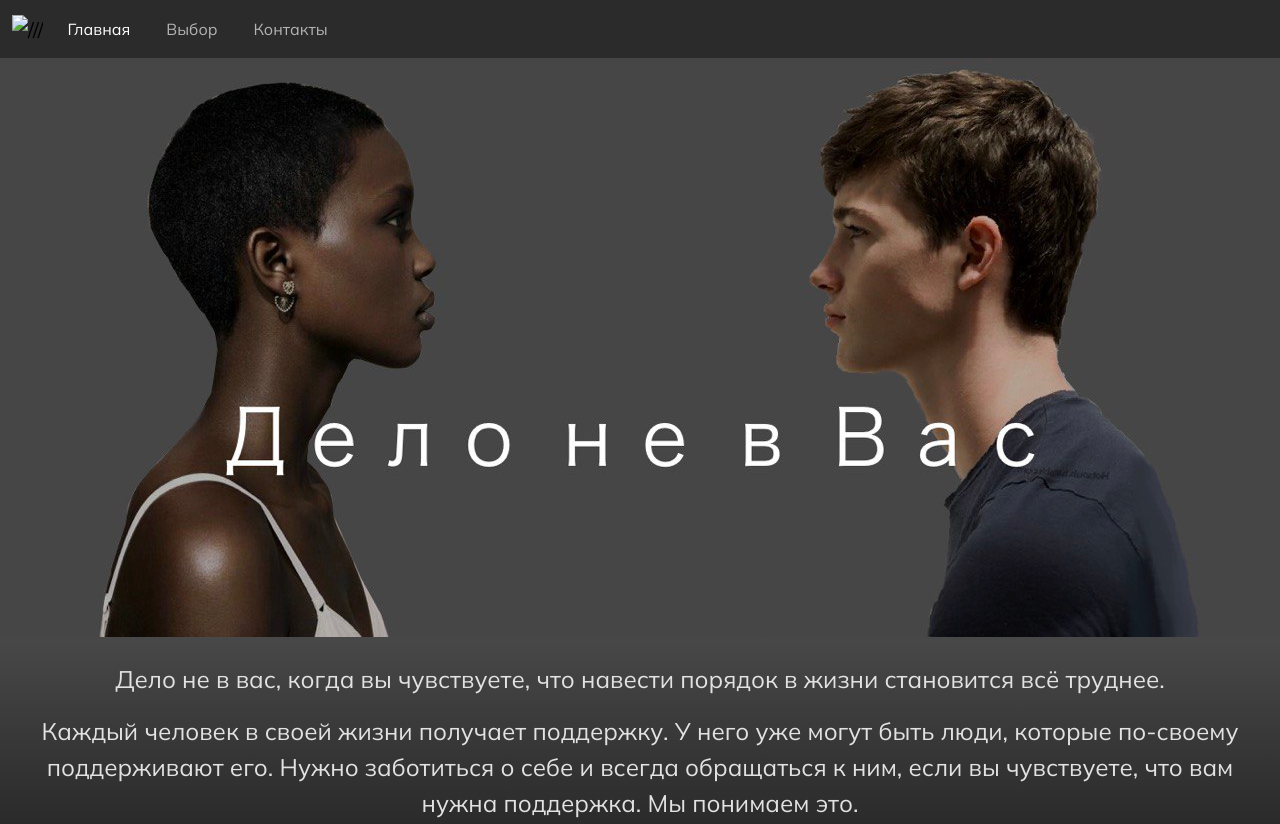
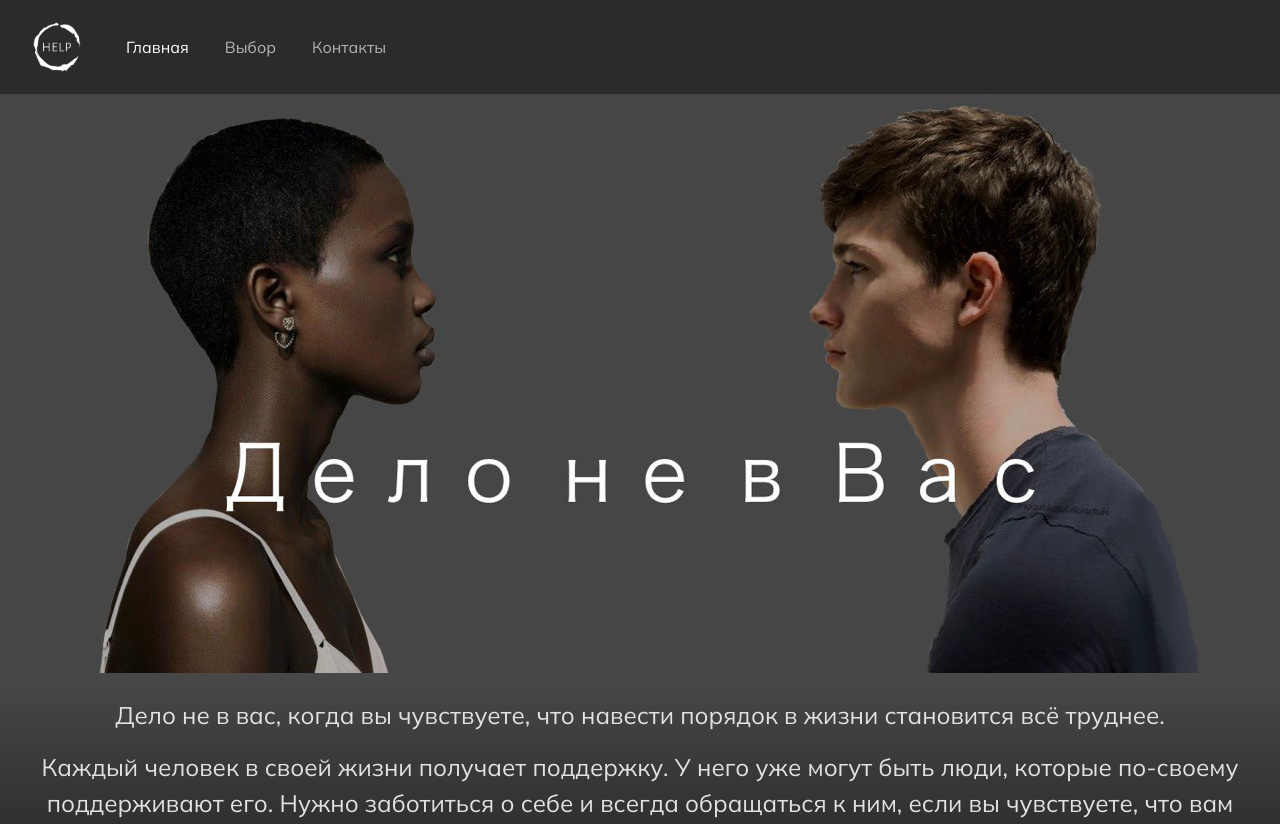
Before and after one commit to Forest-m4/Delo_ne_v_vas, a plain HTML site: page index.html in a window 1280 px wide. Shown: the top 824 px of the page. Drawn offline with nearby package versions, Linux system fonts and the light colour scheme.

Commit message:
Update index.html

```diff
--- a/index.html
+++ b/index.html
@@ -16,7 +16,7 @@
         <nav class="navbar navbar-expand-lg bg" style="background-color: #2B2B2B;">
             <div class="container-fluid">
                 <a class="navbar-brand" href="index.html">
-                    <img src="source/files/help-low-resolution-color-logo.png" alt="///">
+                    <img src="help-low-resolution-color-logo.png" alt="///">
                 </a>
                 <button class="navbar-toggler" type="button" data-bs-toggle="collapse" data-bs-target="#navbarNav"
                     aria-controls="navbarNav" aria-expanded="false" aria-label="Toggle navigation">
```
